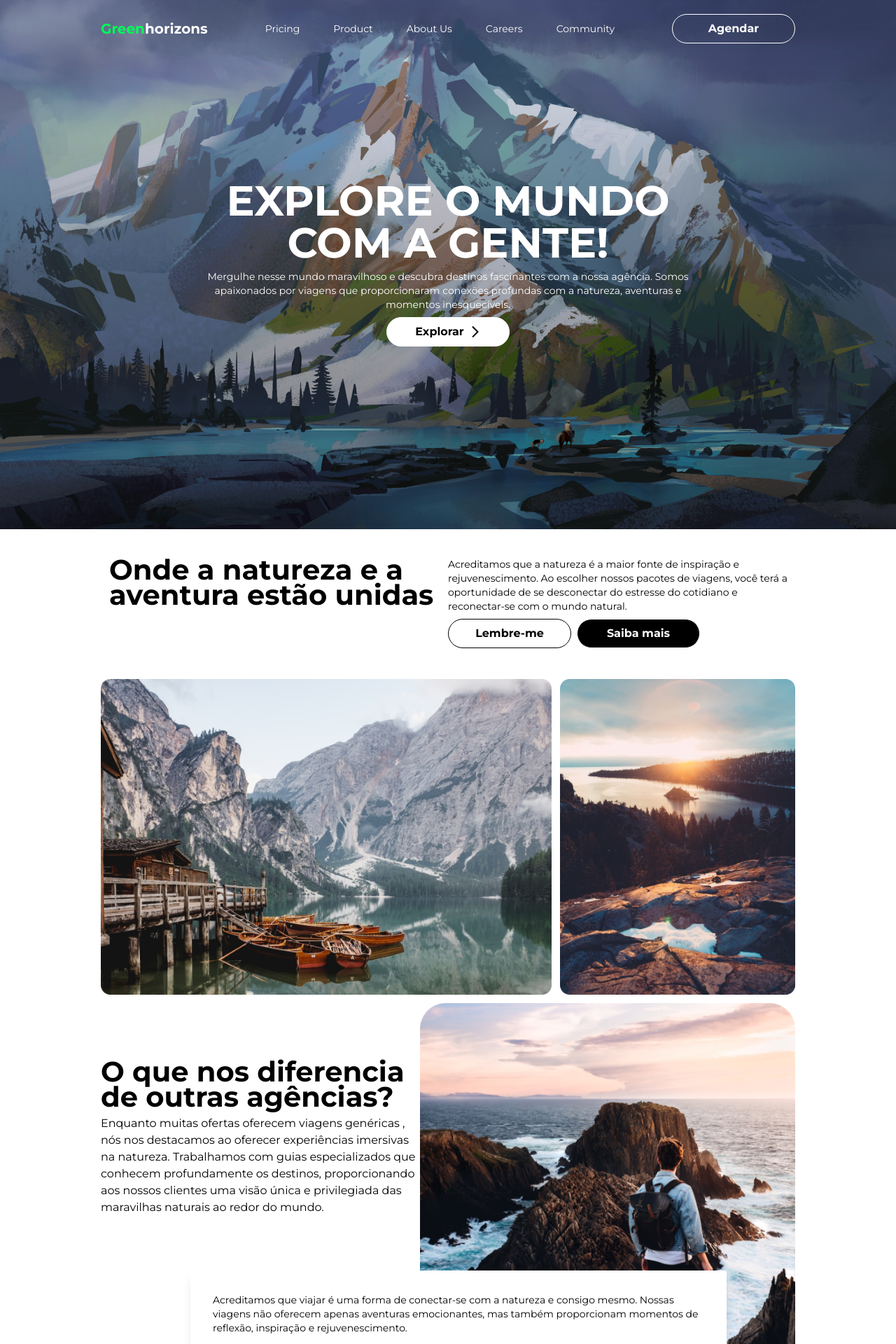
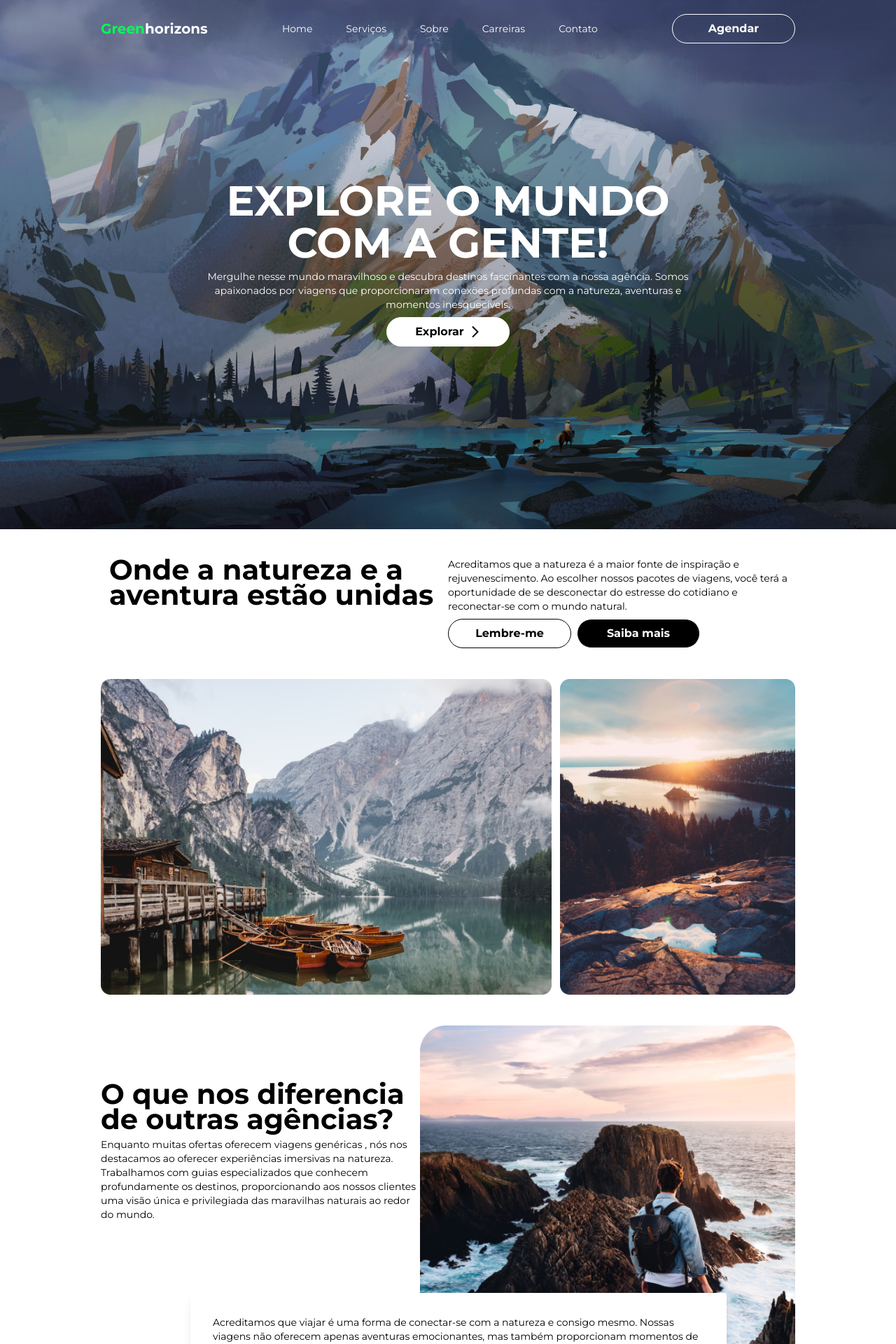
Before and after one commit to newberg85/green-horizons, a Next.js app: page / in a window 1280 px wide. Shown: the top 1920 px of the page at 70% size. Built offline with nearby package versions, Linux system fonts and the light colour scheme.

Commit message:
feat: mobile menu added and responsiveness issues resolved

```diff
--- /dev/null
+++ b/public/assets/svg/closemenu.tsx
@@ -0,0 +1,13 @@
+interface CloseIconProps {
+
+}
+
+export function CloseIcon(props : CloseIconProps){
+    return(
+        <>
+            <svg width="27" height="26" viewBox="0 0 27 26" fill="" xmlns="http://www.w3.org/2000/svg">
+                    <path  d="M3.36647 0.521782C2.99793 0.178372 2.51048 -0.00858363 2.00682 0.000302887C1.50316 0.0091894 1.02261 0.213224 0.666412 0.569422C0.310214 0.925619 0.106179 1.40617 0.0972929 1.90983C0.0884064 2.41349 0.275362 2.90094 0.618772 3.26948L10.2616 12.9123L0.618772 22.5552C0.427764 22.7332 0.274561 22.9478 0.168303 23.1863C0.0620449 23.4248 0.00490829 23.6822 0.000302561 23.9433C-0.00430316 24.2043 0.0437158 24.4636 0.141495 24.7057C0.239274 24.9477 0.384811 25.1676 0.569422 25.3523C0.754033 25.5369 0.973937 25.6824 1.21601 25.7802C1.45809 25.878 1.71738 25.926 1.97842 25.9214C2.23946 25.9168 2.4969 25.8596 2.73538 25.7534C2.97385 25.6471 3.18849 25.4939 3.36647 25.3029L13.0093 15.66L22.6522 25.3029C22.8302 25.4939 23.0448 25.6471 23.2833 25.7534C23.5218 25.8596 23.7792 25.9168 24.0403 25.9214C24.3013 25.926 24.5606 25.878 24.8027 25.7802C25.0447 25.6824 25.2646 25.5369 25.4493 25.3523C25.6339 25.1676 25.7794 24.9477 25.8772 24.7057C25.975 24.4636 26.023 24.2043 26.0184 23.9433C26.0138 23.6822 25.9566 23.4248 25.8504 23.1863C25.7441 22.9478 25.5909 22.7332 25.3999 22.5552L15.757 12.9123L25.3999 3.26948C25.7433 2.90094 25.9303 2.41349 25.9214 1.90983C25.9125 1.40617 25.7085 0.925619 25.3523 0.569422C24.9961 0.213224 24.5155 0.0091894 24.0119 0.000302887C23.5082 -0.00858363 23.0207 0.178372 22.6522 0.521782L13.0093 10.1646L3.36647 0.521782Z" fill=""/>
+            </svg>
+        </>
+    )
+}
--- /dev/null
+++ b/public/assets/svg/openmenu.tsx
@@ -0,0 +1,12 @@
+interface openIconProps {
+
+}
+export function OpenIcon(props : openIconProps){
+    return(
+        <>
+            <svg width="28" height="22" viewBox="0 0 28 22" fill="none" xmlns="http://www.w3.org/2000/svg">
+                <path d="M26 2H2M26 11H2M26 20H2" stroke="" strokeWidth="3" strokeLinecap="round" strokeLinejoin="round"/>
+            </svg>
+        </>
+    )
+}
--- a/src/app/layout.tsx
+++ b/src/app/layout.tsx
@@ -5,8 +5,8 @@ import { Montserrat } from 'next/font/google'
 const montserrat = Montserrat({ subsets: ['latin'] })
 
 export const metadata: Metadata = {
-  title: 'Create Next App',
-  description: 'Generated by create next app',
+  title: 'Green Horizons',
+  description: 'Agência de Viagens',
 }
 
 export default function RootLayout({
--- a/src/app/page.tsx
+++ b/src/app/page.tsx
@@ -3,7 +3,7 @@ import Main from "@/components/Main/Main"
 
 export default function Home() {
   return (
-    <main className="flex min-h-screen flex-col items-center justify-between p-24">
+    <main className="flex min-h-screen flex-col items-center justify-between p-24 ">
       <Main />
     </main>
   )
--- a/src/components/Header/Header.tsx
+++ b/src/components/Header/Header.tsx
@@ -13,7 +13,7 @@ export default function Header() {
         <header className="w-screen h-[700px] ">
             <div className="relative h-[760px]">
                 <div className="absolute -top-[100px] w-full h-full head z-10 flex items-center justify-center text-white">
-                    <div className="text-center w-[700px] flex flex-col items-center gap-2">
+                    <div className="text-center w-[700px] flex flex-col items-center gap-2 sm:p-0 p-2">
                         <h1 className="sm:text-6xl sm:w-full text-3xl uppercase font-bold ">EXPLORE O MUNDO COM A GENTE!</h1>
                         <p className="text-sm">Mergulhe nesse mundo maravilhoso e descubra destinos fascinantes com a nossa agência. Somos apaixonados por viagens que proporcionaram conexões profundas com a natureza, aventuras e momentos inesquecíveis.</p>
                         <Button variant="submit" icon={<ArrowIcon />}>Explorar</Button>
--- a/src/components/Main/Main.tsx
+++ b/src/components/Main/Main.tsx
@@ -20,7 +20,7 @@ export default function Main() {
                 </div>
                 <div className="sm:w-1/2 w-full p-3 sm:p-0">
                     <p className="sm:text-left text-center text-sm">Acreditamos que a natureza é a maior fonte de inspiração e rejuvenescimento. Ao escolher nossos pacotes de viagens, você terá a oportunidade de se desconectar do estresse do cotidiano e reconectar-se com o mundo natural.</p>
-                    <div className="flex gap-2 mt-2">
+                    <div className="flex gap-2 mt-2 justify-center sm:justify-normal">
                         <Button variant="transparent">Lembre-me</Button>
                         <Button variant="proceed">Saiba mais</Button>
                     </div>
@@ -46,10 +46,10 @@ export default function Main() {
                 </div>
             </div>
 
-            <div className="flex w-screen sm:w-full px-4 md:px-12 flex-col sm:flex-row justify-between">
-                <div className="w-1/2 mt-20 flex flex-col gap-2">
-                    <h1 className="text-[40px] font-bold leading-9">O que nos diferencia de outras agências?</h1>
-                    <p>Enquanto muitas ofertas oferecem viagens genéricas , nós nos destacamos ao oferecer experiências imersivas na natureza. Trabalhamos com guias especializados que conhecem profundamente os destinos, proporcionando aos nossos clientes uma visão única e privilegiada das maravilhas naturais ao redor do mundo.</p>
+            <div className="flex w-screen sm:w-full px-4 md:px-12 flex-col sm:flex-row justify-between sm:mt-8 mb-8">
+                <div className="w-full sm:w-1/2 mt-20 flex flex-col gap-2">
+                    <h1 className="sm:text-[40px] text-[24px] font-bold leading-9 sm:text-left text-center">O que nos diferencia de outras agências?</h1>
+                    <p className="sm:text-left text-center text-sm">Enquanto muitas ofertas oferecem viagens genéricas , nós nos destacamos ao oferecer experiências imersivas na natureza. Trabalhamos com guias especializados que conhecem profundamente os destinos, proporcionando aos nossos clientes uma visão única e privilegiada das maravilhas naturais ao redor do mundo.</p>
                 </div>
                 <div className="h-full w-full sm:w-[582px]">
                     <div className=" w-full h-full">
@@ -62,15 +62,15 @@ export default function Main() {
                     </div>
                 </div>
             </div>
-            <div className="relative w-full md:px-12 -top-48 left-32">
-                <div className="absolute z-100 bg-white w-[766px] rounded shadow-lg p-8">
-                    <p className="text-sm">Acreditamos que viajar é uma forma de conectar-se com a natureza e consigo mesmo. Nossas viagens não oferecem apenas aventuras emocionantes, mas também proporcionam momentos de reflexão, inspiração e rejuvenescimento.</p>
+            <div className="relative w-screen sm:w-full md:px-12 -top-48 md:-top-56 md:left-32 sm:justify-normal flex justify-center">
+                <div className="absolute z-100 bg-white w-[353px] md:w-[766px] rounded shadow-lg p-8">
+                    <p className="sm:text-sm text-[10px]">Acreditamos que viajar é uma forma de conectar-se com a natureza e consigo mesmo. Nossas viagens não oferecem apenas aventuras emocionantes, mas também proporcionam momentos de reflexão, inspiração e rejuvenescimento.</p>
                 </div>
             </div>
 
             <div className="w-screen bg-black h-[375px] text-white text-center flex flex-col items-center justify-center">
-                <h1 className="text-3xl font-bold leading-9 w-[1100px]">“Como a literatura, o amor e a dor, as viagens são uma bela ocasião para nos encontrarmos com nós próprios”</h1>
-                <p>-Marguerite Yourcenar</p>
+                <h1 className="sm:text-3xl text-[16px] font-bold sm:leading-9 w-full  sm:w-[1100px]">“Como a literatura, o amor e a dor, as viagens são uma bela ocasião para nos encontrarmos com nós próprios”</h1>
+                <p className="text-sm sm:text-lg">-Marguerite Yourcenar</p>
             </div>
 
             <Slider></Slider>
--- a/src/components/Nav/Nav.tsx
+++ b/src/components/Nav/Nav.tsx
@@ -5,10 +5,9 @@ import Image from 'next/image';
 import Link from 'next/link';
 import Button from "@/components/Ui/Button"
 
-//images
-//import Logo from "public/assets/images/logo.svg";
-//import Hamburger from "public/assets/images/icon-hamburger.svg";
-//import Close from "public/assets/images/icon-close.svg"
+//svg
+import { OpenIcon } from '../../../public/assets/svg/openmenu';
+import { CloseIcon } from '../../../public/assets/svg/closemenu';
 
 
 function NavBar() {
@@ -34,6 +33,8 @@ function NavBar() {
     };
   }, []);
 
+
+
   const menuStyle = {
     backgroundColor: scrolling ? "white" : "transparent",
     boxShadow: scrolling ? "0px 2px 4px rgba(0, 0, 0, 0.1)" : "none",
@@ -54,6 +55,14 @@ function NavBar() {
     },
   }
 
+  const iconStyle = {
+    color: scrolling ? "black" : "white",
+    stroke: scrolling ? "black" : "white",
+    fill: scrolling ? "black" : "white",
+  }
+
+
+
   const [navbar, setNavbar] = useState(false);
   return (
     <>
@@ -67,54 +76,48 @@ function NavBar() {
               </Link>
               {/* HAMBURGER BUTTON FOR MOBILE */}
               <div className="lg:hidden">
-                {/* <button
-                  className="p-2 text-gray-700 rounded-md outline-none " onClick={toggleNavbar}
+                <button
+                  className="p-2 text-gray-700 rounded-md outline-none " onClick={toggleNavbar} style={iconStyle}
 
                 >
                   {navbar ? (
-                    <Image src={Close} width={30} height={30} alt="logo" />
+                    <CloseIcon />
                   ) : (
-                    <Image
-                      src={Hamburger}
-                      width={30}
-                      height={30}
-                      alt="logo"
-                      className="focus:border-none active:border-none "
-                    />
+                    <OpenIcon />
                   )}
-                </button> */}
+                </button>
               </div>
             </div>
           </div>
           <div>
             <div
-              className={`flex-1 items-center block md:hidden lg:block sm:hidden md:pb-0 md:mt-0 ${navbar ? 'p-12 md:p-0 block' : 'hidden'
+              className={`flex-1 items-center block md:hidden lg:block sm:hidden md:pb-0 md:mt-0 ${navbar ? 'p-12 sm:p-0 block' : 'hidden'
                 }`}
             >
-              <ul className="h-screen md:h-auto items-center justify-center md:flex">
+              <ul className="h-1/2 md:h-auto items-center justify-center md:flex">
                 <li className="text-base text-white py-2 md:px-6 text-center border-b-2 md:border-b-0  hover:bg-purple-900  border-purple-900  md:hover:text-silver md:hover:bg-transparent md:text-sm" style={textStyle}>
-                  <Link href="#about">
-                    Pricing
+                  <Link href="/">
+                    Home
                   </Link>
                 </li>
                 <li className="text-base text-white py-2 px-6 text-center  border-b-2 md:border-b-0  hover:bg-purple-600  border-purple-900  md:hover:text-silver md:hover:bg-transparent md:text-sm" style={textStyle}>
-                  <Link href="#blog">
-                    Product
+                  <Link href="#services">
+                    Serviços
                   </Link>
                 </li>
                 <li className="text-base text-white py-2 px-6 text-center  border-b-2 md:border-b-0  hover:bg-purple-600  border-purple-900  md:hover:text-silver md:hover:bg-transparent md:text-sm" style={textStyle}>
-                  <Link href="#contact">
-                    About Us
+                  <Link href="#about">
+                    Sobre
                   </Link>
                 </li>
                 <li className="text-base text-white py-2 px-6 text-center  border-b-2 md:border-b-0  hover:bg-silver  border-purple-900  md:hover:text-silver md:hover:bg-transparent md:text-sm" style={textStyle}>
-                  <Link href="#projects">
-                    Careers
+                  <Link href="#careers">
+                    Carreiras
                   </Link>
                 </li>
                 <li className="text-base text-white py-2 px-6 text-center  border-b-2 md:border-b-0  hover:bg-silver  border-purple-900  md:hover:text-silver md:hover:bg-transparent md:text-sm" style={textStyle}>
-                  <Link href="#projects">
-                    Community
+                  <Link href="#contact">
+                    Contato
                   </Link>
                 </li>
               </ul>
--- a/src/components/Slider/Slider.tsx
+++ b/src/components/Slider/Slider.tsx
@@ -10,9 +10,7 @@ import { Swiper, SwiperSlide } from 'swiper/react';
 import Greece from "public/assets/images/country-1.png";
 import Canada from "public/assets/images/country-2.png";
 import Peru from "public/assets/images/country-3.png";
-// import Ali from "public/assets/images/avatar-ali.png";
-// import Richard from "public/assets/images/avatar-richard.png";
-// import Shanai from "public/assets/images/avatar-shanai.png";
+
 
 //icons
 import Star from "public/assets/svg/staricon.svg"
@@ -52,7 +50,7 @@ export default function App() {
           },
         }}
 
-        className="mySwiper p-5 sm:p-40 mt-12"
+        className="mySwiper p-2 sm:p-40 mt-12 "
       >
         <SwiperSlide className='w-full relative'>
           <div className='w-full h-ful flex flex-col items-center center gap-8 p-2'>
```
